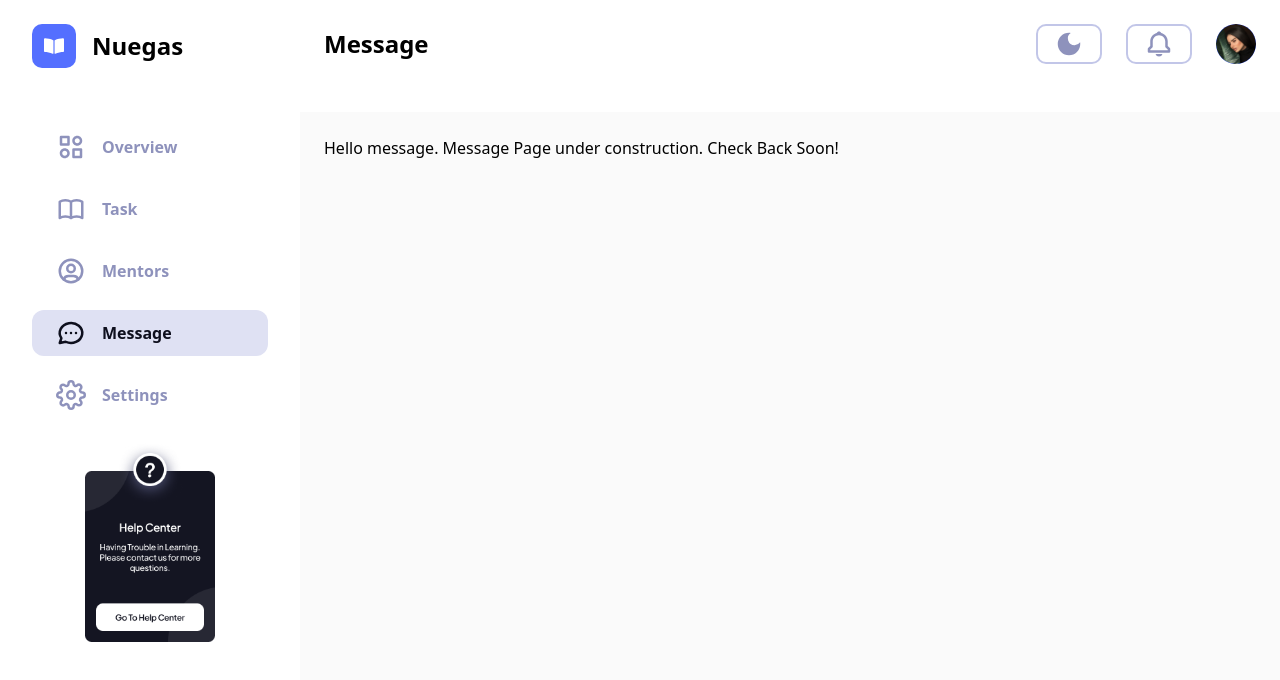
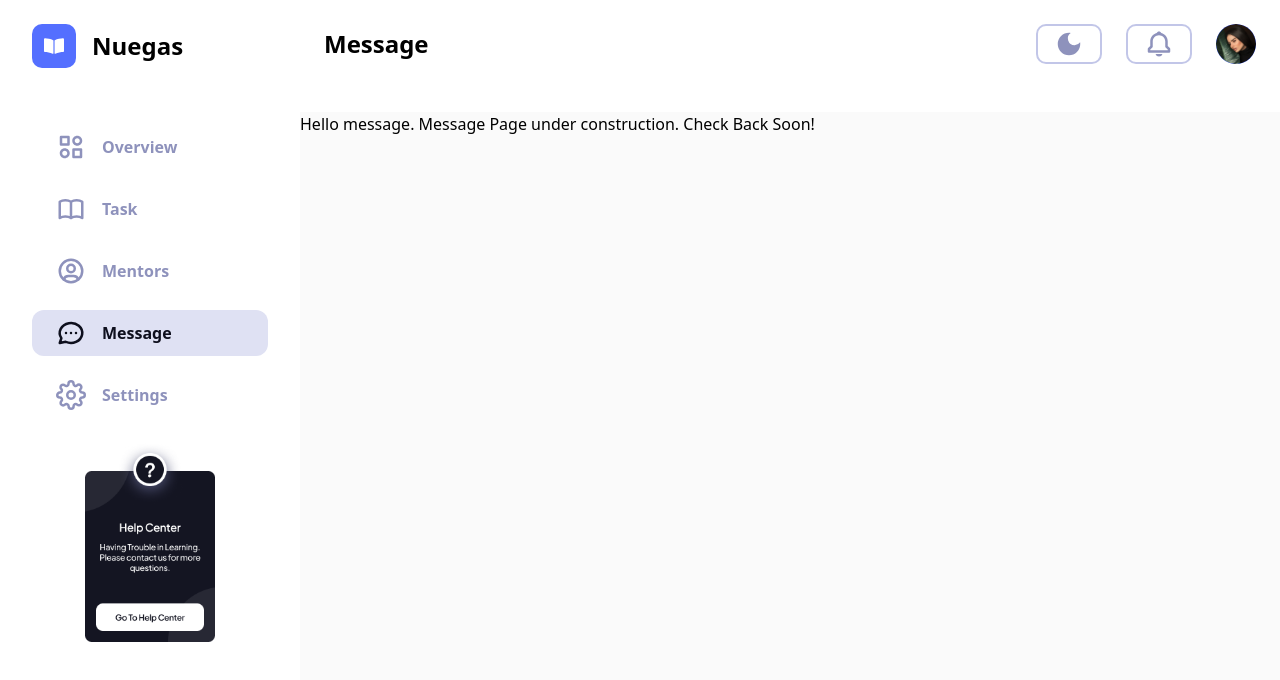
Before and after one commit to yemicoded/advance-task-management-system, a Next.js app: page /message in a window 1280 px wide. Shown: the top 680 px of the page. Built offline with nearby package versions, Linux system fonts and the light colour scheme.

Commit message:
more on message page layout

```diff
--- a/layouts/students/layout.jsx
+++ b/layouts/students/layout.jsx
@@ -37,7 +37,7 @@ export default function Layout({
                               </div>
                         </div>
                         {/* Desktop */}
-                        <div className='hidden lg:block max-h-[105vh] overflow-auto scrollbar-thumb-secondary-100 hover:scrollbar-thumb-secondary-200 scrollbar-thin flex-1 px-6 bg-[#FAFAFA] dark:bg-secondary-300/30'>
+                        <div className={`hidden lg:block max-h-[105vh] overflow-auto scrollbar-thumb-secondary-100 hover:scrollbar-thumb-secondary-200 scrollbar-thin flex-1 ${pageTitle!=='Message' && 'px-6'} bg-[#FAFAFA] dark:bg-secondary-300/30`}>
                               <SecondaryHeader transparent onClickMenu={()=>setIsModalOpen(!isModalOpen)}/>
                               <main className='min-h-screen'>{children}</main>
                         </div>
@@ -55,13 +55,13 @@ export default function Layout({
                   <div className='lg:hidden max-h-screen overflow-scroll w-full bg-[#FAFAFA] '>
                         <div className='dark:bg-secondary-500/80 h-fit w-full'>
                         <PrimaryHeader title={pageTitle} padded noSearchBar={!searchFilter} onClickMenu={()=>setIsModalOpen(!isModalOpen)}/>
-                        <main className='max-w-full'>{children}</main>
+                        <main className='max-w-full min-h-screen'>{children}</main>
                         </div>
                   </div>
                   {/* Desktop */}
                   <div className='hidden lg:block max-h-[105vh] overflow-auto scrollbar-thumb-secondary-100 hover:scrollbar-thumb-secondary-200 scrollbar-thin flex-1 bg-[#FAFAFA] dark:bg-secondary-300/30'>
                         <PrimaryHeader title={pageTitle} padded noSearchBar={!searchFilter} onClickMenu={()=>setIsModalOpen(!isModalOpen)}/>
-                        <main className='max-h-full p-6 '>{children}</main>
+                        <main className={`max-h-full ${pageTitle!=='Message' && 'p-6'}`}>{children}</main>
                   </div>
                   <MobileNav isOpen={isModalOpen} onClose={handleClose} />
             </div>
```
